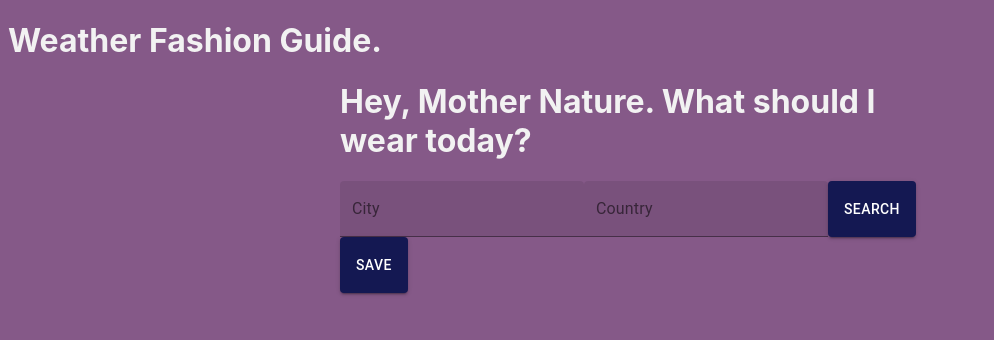
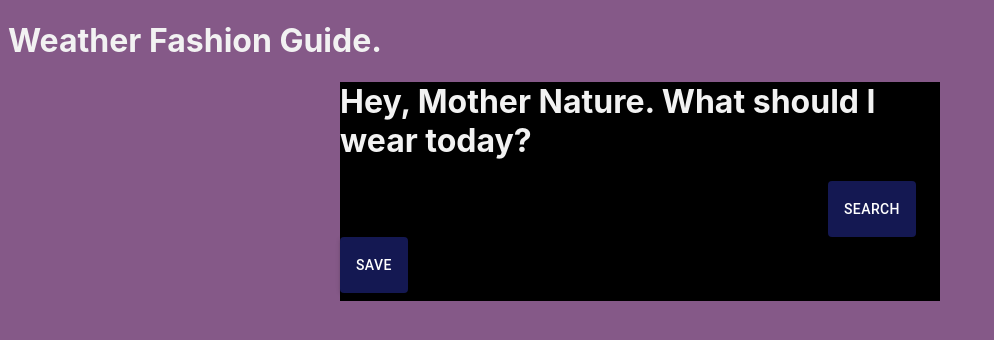
Before and after one commit to finnluii/weathers-with-her, a React (Create React App) app: page / in a window 1280 px wide. Shown: the top 340 px of the page, without its empty margins (0-994 px from the left). Built offline with nearby package versions, Linux system fonts and the light colour scheme.

Commit message:
update packages

```diff
--- a/src/App.css
+++ b/src/App.css
@@ -21,6 +21,8 @@ body {
 
 #main {
   text-align: center;
+  background-color: black;
+  min-width: 700px;
 }
 
 #header {
@@ -82,7 +84,7 @@ span {
 .App {
   background-color: rgba(255,255,255,0.5);
   text-align: center;
-  min-width: 600;
+  min-width: 600px;
   margin: auto;
 }
 
--- a/src/App.js
+++ b/src/App.js
@@ -2,6 +2,7 @@ import React, { useState } from 'react';
 // import './App.css';
 import { useCookies } from "react-cookie";
 import { Button, TextField, Box } from '@material-ui/core';
+import Grid from '@mui/material/Grid';
 import Weather from "./Weather";
 import Checklist from "./Checklist";
 
@@ -101,6 +102,7 @@ function App() {
             .catch(err => alert("Failed call to get weather..."));
 
 
+        console.log('apiCall: ' + apiCall);
         const response = await apiCall.json();
         console.log(response);
         // console.log(response.weather[0].icon);
@@ -203,20 +205,21 @@ function App() {
   //   }
   // })
 
-  const useStyles = makeStyles((theme) =>
-    createStyles({
-      root: {
-        margin: theme.spacing(1),
-        height: 38
-      }
-    })
-  );
+  // const useStyles = makeStyles((theme) =>
+  //   createStyles({
+  //     root: {
+  //       margin: theme.spacing(1),
+  //       height: 38
+  //     }
+  //   })
+  // );
 
-  const classes = useStyles();
-  console.log(classes.root);
+  // const classes = useStyles();
+  // console.log(classes.root);
+
   return (
     <ThemeProvider theme={theme}>
-      <div id="main">
+      <div id="main" style={{'background-color': 'black'}}>
         <h1> Hey, Mother Nature. What should I wear today? </h1>
         {
         //    Note: do this instead of calling this.getWeather() (will get Type Error),
@@ -242,12 +245,16 @@ function App() {
             Save
         </Button>
 
-        <Weather weatherDetails={allValues}
-        />
-
-        <Checklist id="checklist"
-          weatherDetails={allValues}
-        />
+        <Grid container spacing={1}>
+          <Grid item xs={8}>
+              <Weather weatherDetails={allValues}/>
+          </Grid>
+          <Grid item xs={8}>
+              <Checklist id="checklist"
+                weatherDetails={allValues}
+              />
+          </Grid>
+        </Grid>
       </div>
     </ThemeProvider>
   );
--- a/src/Checklist.js
+++ b/src/Checklist.js
@@ -3,9 +3,11 @@ import Box from '@material-ui/core/Box';
 import FormControlLabel from '@material-ui/core/FormControlLabel';
 import Checkbox from '@material-ui/core/Checkbox';
 import Paper from '@mui/material/Paper';
+import { FormGroup } from '@mui/material';
 
-function Checklist(props) {
-
+/* TODO:
+    * Celebrate after completing the to-do list with https://www.npmjs.com/package/react-confetti
+*/
 const createList = (props) => {
     // Always wear sunscreen! Or else the UV rays will give you wrinkles >:(
     var itemsToBring = ["SUNSCREEN!"];
@@ -21,7 +23,7 @@ function Checklist(props) {
     // Add clothes depending on temperature ranges
     const temp = props.weatherDetails.weather.Temperature;
     if (temp >= 25) {
-            itemsToBring.push("t-shirt", "shorts/summer, short skirt", "sandals");
+        itemsToBring.push("t-shirt", "shorts/shorts/skirt", "sandals");
     } else if (temp >= 18 && temp < 25) {
         itemsToBring.push("short/long-sleeve t-shirt", "pants/jeans/short-midi skirt");
     } else if (temp >= 10 && temp < 18) {
@@ -38,6 +40,8 @@ function Checklist(props) {
     }
     return itemsToBring;
 }
+
+function Checklist(props) {
 
     if (props.weatherDetails.weather && !props.weatherDetails.weather.error) {
         const itemsToBring = createList(props);
@@ -56,8 +60,10 @@ function Checklist(props) {
 
         // return checklist
         return (
-            <Box color="palette.secondary.light" component={Paper}>
+            <Box color="palette.secondary.light" component={Paper} maxWidth={300}>
+                <FormGroup>
                     {checklist}
+                </FormGroup>
             </Box>
         );
     }
```
Also changed, not shown: src/Weather.js (+5 -7 lines), 1 other file (tests, documents, lock files or other folders). Lines whose indentation alone changed are shown as unchanged.
